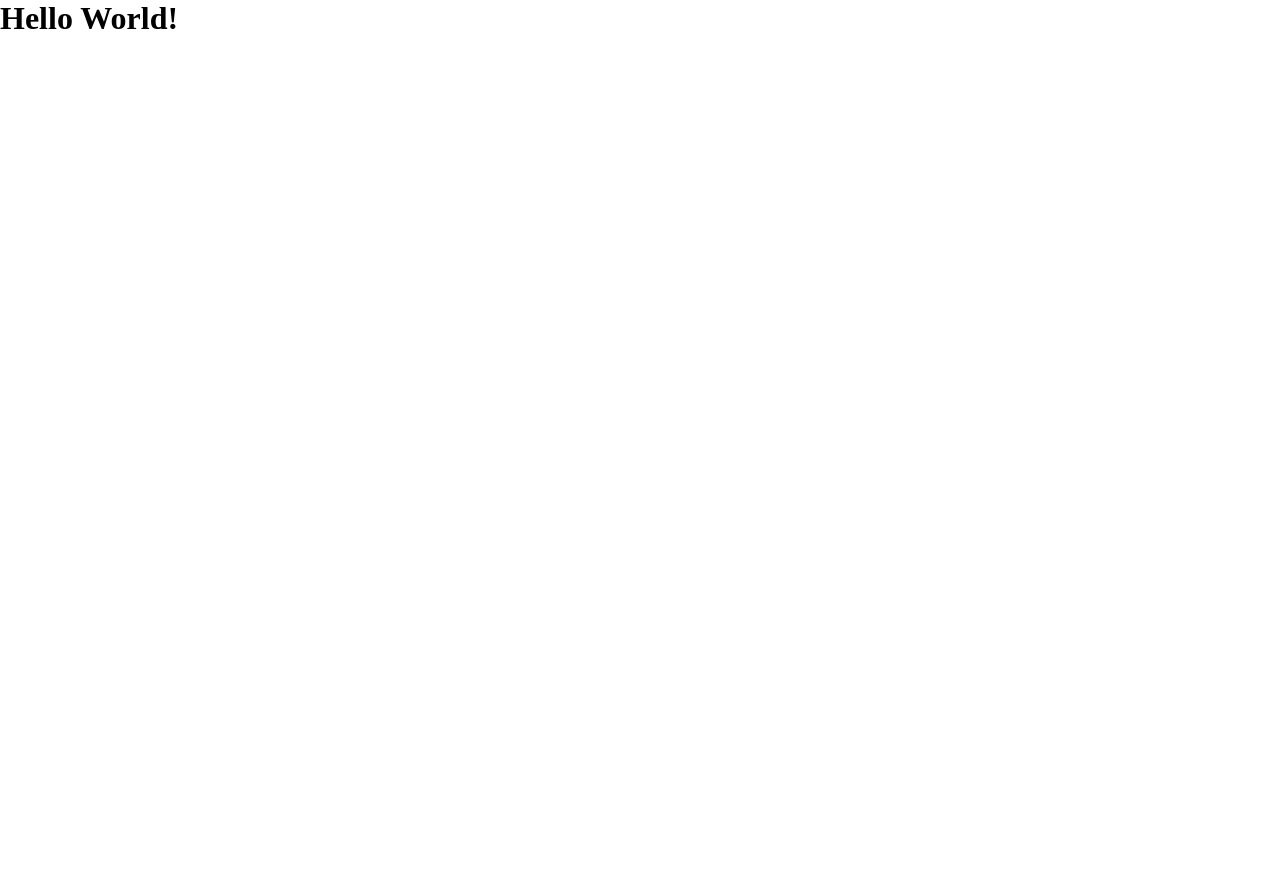
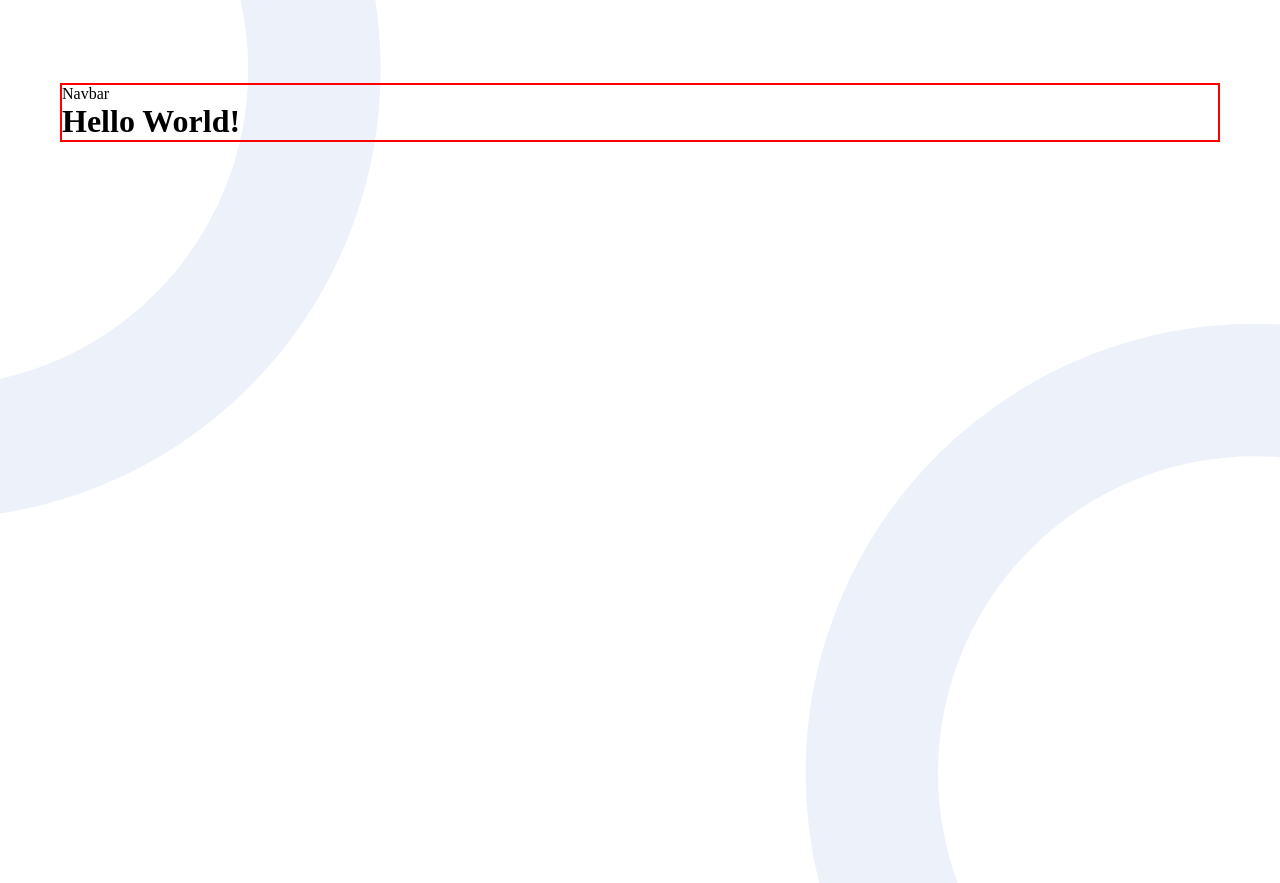
Before and after one commit to hectorlil48/hectors-frontend-quiz-app, a React (Vite) app: page / in a window 1280 px wide. Before the commit the page ends 800 px from the top, so only its background shows below. Built offline with nearby package versions, Linux system fonts and the light colour scheme.

Commit message:
Added a Navbar component and added a background image.

```diff
--- a/package.json
+++ b/package.json
@@ -16,7 +16,8 @@
     "gh-pages": "^6.3.0",
     "react": "^18.3.1",
     "react-dom": "^18.3.1",
-    "react-router-dom": "^7.1.1"
+    "react-router-dom": "^7.1.1",
+    "use-local-storage": "^3.0.0"
   },
   "devDependencies": {
     "@eslint/js": "^9.17.0",
--- a/src/App.jsx
+++ b/src/App.jsx
@@ -1,8 +1,10 @@
 import { BrowserRouter as Router, Routes, Route } from "react-router-dom";
+import NavBar from "./components/NavBar";
 
 function App() {
   return (
     <>
+      <NavBar />
       <h1>Hello World!</h1>
     </>
   );
--- /dev/null
+++ b/src/components/NavBar.jsx
@@ -0,0 +1,5 @@
+const NavBar = () => {
+  return <div>Navbar</div>;
+};
+
+export default NavBar;
--- a/src/styles/index.css
+++ b/src/styles/index.css
@@ -55,5 +55,17 @@ button {
 
 body {
   background-color: var(--bg-color);
+  min-height: 100vh;
+  background-image: url("../assets/images/pattern-background-desktop-light.svg");
+  background-repeat: no-repeat;
+  background-position: center;
+  background-size: cover;
+
   color: var(--text-color);
 }
+
+#root {
+  border: 2px solid red;
+  max-width: 1160px;
+  margin: 83px auto 0;
+}
```
Also changed, not shown: 1 other file (tests, documents, lock files or other folders).
